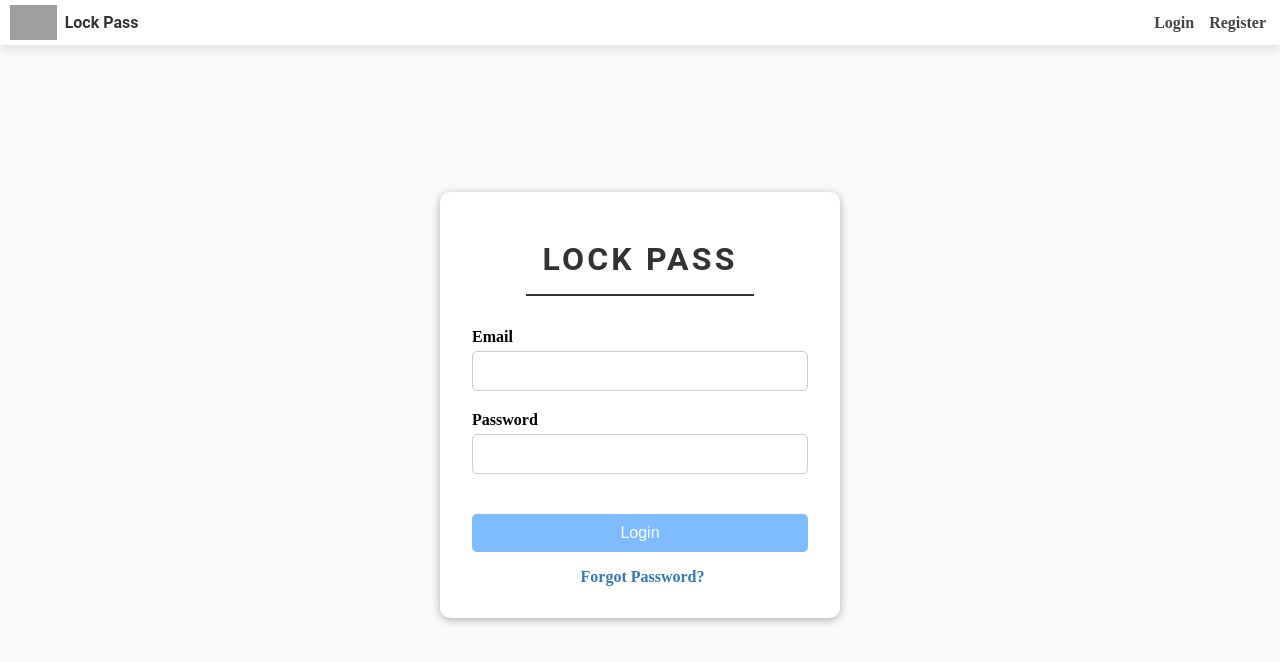
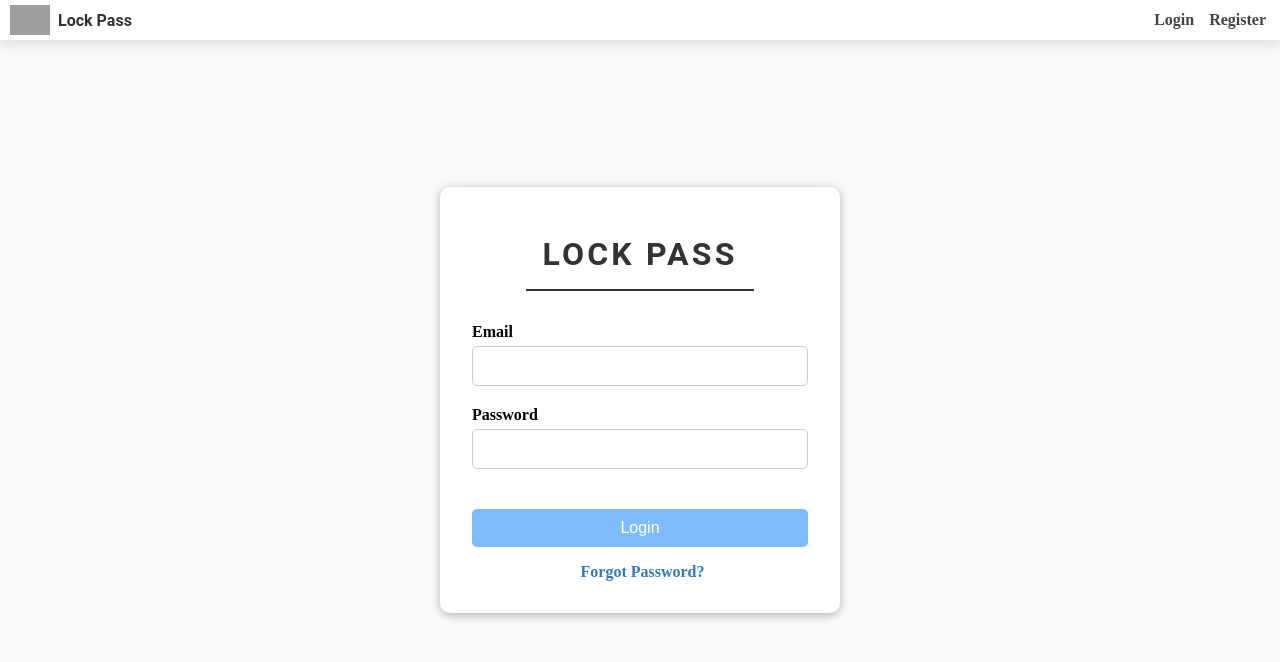
Before and after one commit to maxmorhardt/lock-pass-frontend, an Angular app: page /login in a window 1280 px wide. Shown: the top 662 px of the page. Built offline with nearby package versions, Linux system fonts and the light colour scheme; grey boxes are pictures that could not be loaded.

Commit message:
first container of my life

```diff
--- a/src/app/components/nav-bar/nav-bar.component.scss
+++ b/src/app/components/nav-bar/nav-bar.component.scss
@@ -8,7 +8,7 @@ nav {
 }
 
 .logo img {
-  height: 35px;
+  height: 30px;
 }
 
 .nav-links ul {
```
Also changed, not shown: 2 other files (tests, documents, lock files or other folders).
